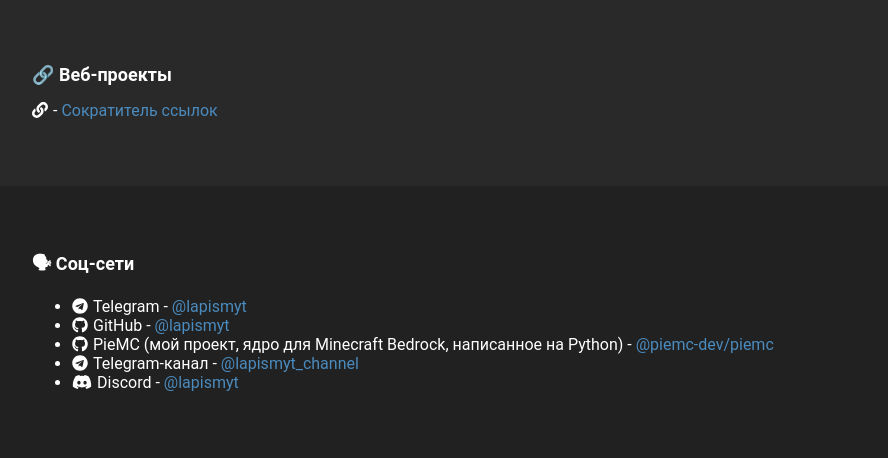
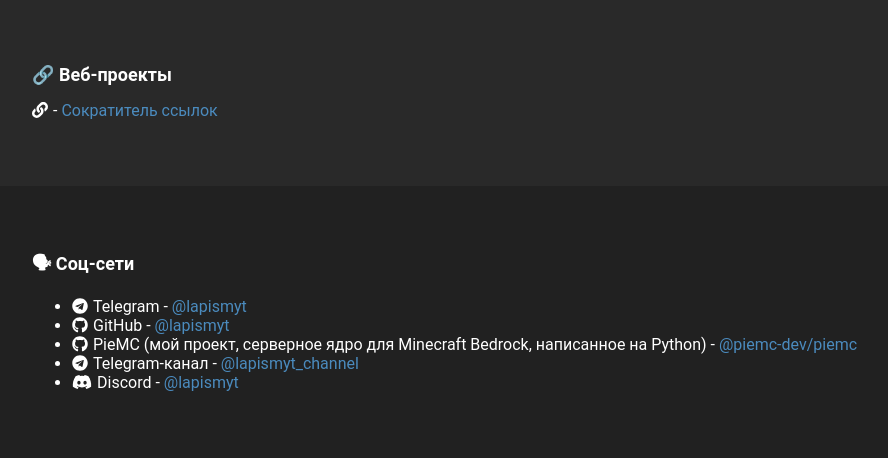
Before and after one commit to lapismyt/BCloud, a Flask app: page / in a window 1280 px wide. Shown: the part 421-879 px from the top of the page, without its empty margins (18-906 px from the left). Run offline with Flask 3, Linux system fonts and the light colour scheme.

Commit message:
Update index.html

```diff
--- a/templates/index.html
+++ b/templates/index.html
@@ -103,7 +103,7 @@
     <ul>
       <li><i class="fab fa-telegram icon"></i>Telegram - <a href="https://t.me/lapismyt">@lapismyt</a></li>
       <li><i class="fab fa-github icon"></i>GitHub - <a href="https://github.com/lapismyt">@lapismyt</a></li>
-      <li><i class="fab fa-github icon"></i>PieMC (мой проект, ядро для Minecraft Bedrock, написанное на Python) - <a href="https://github.com/piemc-dev/piemc">@piemc-dev/piemc</a></li>
+      <li><i class="fab fa-github icon"></i>PieMC (мой проект, серверное ядро для Minecraft Bedrock, написанное на Python) - <a href="https://github.com/piemc-dev/piemc">@piemc-dev/piemc</a></li>
       <li><i class="fab fa-telegram icon"></i>Telegram-канал - <a href="https://t.me/lapismyt_channel">@lapismyt_channel</a></li>
       <li><i class="fab fa-discord icon"></i>Discord - <a href="https://discordapp.com/users/965869347602067467">@lapismyt</a></li>
     </ul>
```
